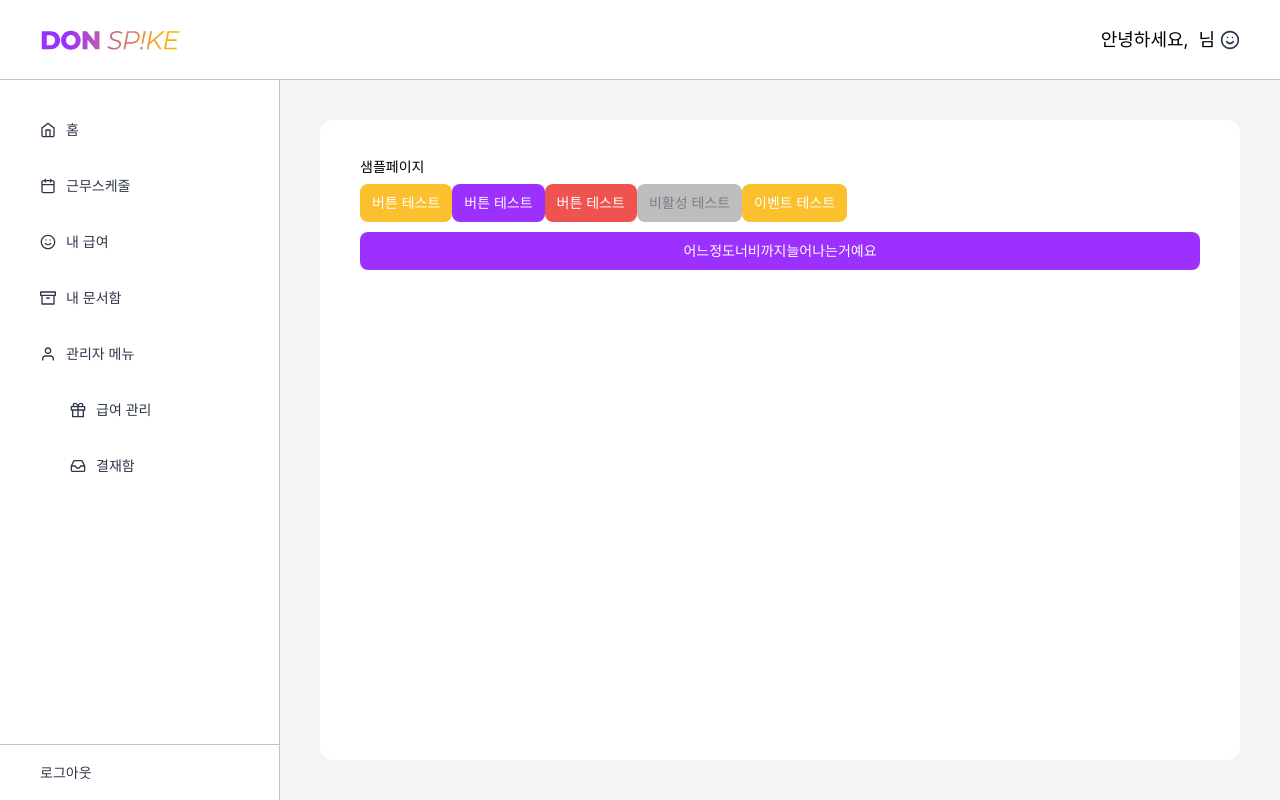
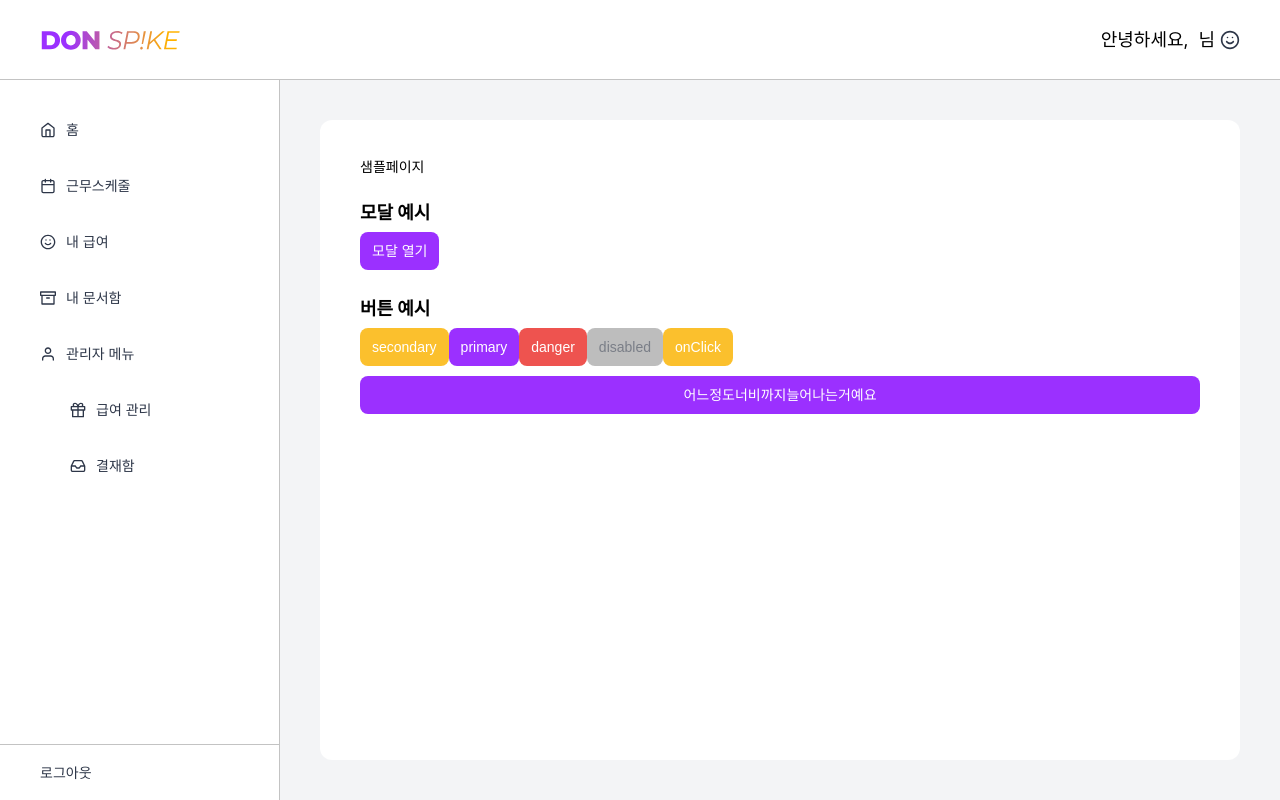
Before and after one commit to Dev-FE-3/toy-project2-team1, a React (Vite) app: page /sample in a window 1280 px wide. Built offline with nearby package versions, Linux system fonts and the light colour scheme.

Commit message:
refactor: 샘플 페이지 모달 예시 추가

```diff
--- a/src/features/Sample.jsx
+++ b/src/features/Sample.jsx
@@ -1,5 +1,7 @@
 import styled from 'styled-components'
 import Button from '@/shared/components/button/Button'
+import { useCallback, useState } from 'react'
+import Modal from '@/shared/components/modal/Modal'
 
 const ContentWrap = styled.div`
   width: 100%;
@@ -8,33 +10,59 @@ const ContentWrap = styled.div`
   border-radius: 1.2rem;
   padding: 4rem;
 `
+const H2 = styled.h2`
+  font-size: 1.8rem;
+  font-weight: bold;
+  margin: 1rem 0;
+`
 
 export default function Sample() {
+  // 모달 예시
+  const [isModalOpen, setIsModalOpen] = useState(false)
+  const handleOpenModal = useCallback(() => {
+    setIsModalOpen(true)
+  }, [])
+  const handleCloseModal = useCallback(() => {
+    setIsModalOpen(false)
+  }, [])
+
   return (
     <>
       <ContentWrap>
         샘플페이지
-        <div style={{ margin: '1rem 0' }}>
+        <div style={{ margin: '3rem 0' }}>
+          <H2>모달 예시</H2>
+          <Button onClick={handleOpenModal}>모달 열기</Button>
+          <Modal isOpen={isModalOpen} onClose={handleCloseModal} title="모달 제목" width="600px">
+            <h3>모달 내용</h3>
+            <p>여기에 원하는 내용을 넣을 수 있습니다.</p>
+            <div style={{ marginTop: '20px' }}>
+              <Button onClick={handleCloseModal}>닫기</Button>
+            </div>
+          </Modal>
+        </div>
+        <div style={{ margin: '3rem 0' }}>
+          <H2>버튼 예시</H2>
           <Button type="button" variant="secondary">
-            버튼 테스트
+            secondary
           </Button>
           <Button type="button" variant="primary">
-            버튼 테스트
+            primary
           </Button>
           <Button type="button" variant="danger">
-            버튼 테스트
+            danger
           </Button>
           <Button type="button" variant="secondary" disabled>
-            비활성 테스트
+            disabled
           </Button>
           <Button type="button" variant="secondary" onClick={() => alert('hi')}>
-            이벤트 테스트
+            onClick
           </Button>
-        </div>
-        <div style={{ margin: '1rem 0' }}>
-          <Button type="button" fullWidth>
-            어느정도너비까지늘어나는거예요
-          </Button>
+          <div style={{ margin: '1rem 0' }}>
+            <Button type="button" fullWidth>
+              어느정도너비까지늘어나는거예요
+            </Button>
+          </div>
         </div>
       </ContentWrap>
     </>
```
